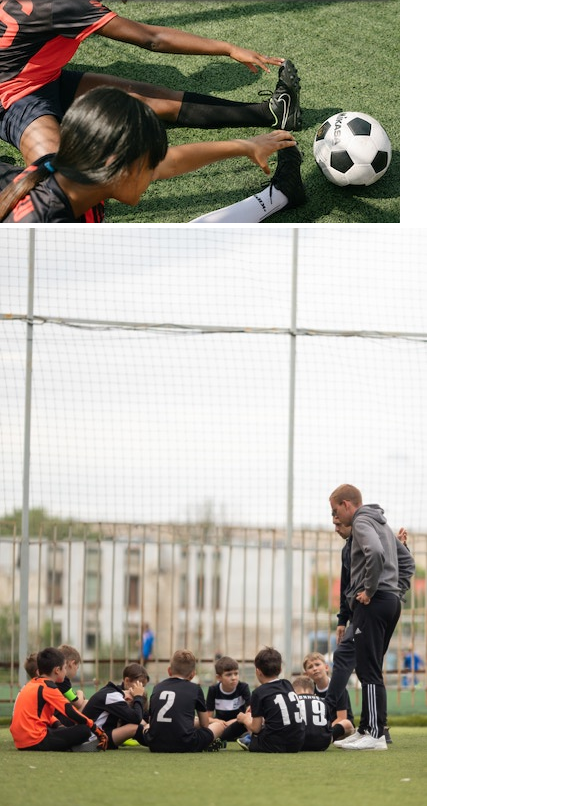
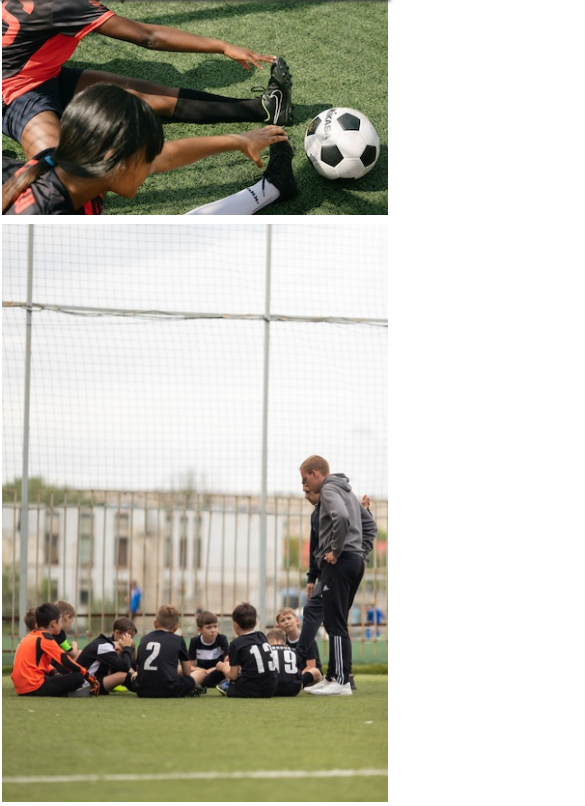
Before and after one commit to Marchopkins96/soccer-school, a plain HTML site: page gallery.html in a window 390 px wide. Shown: the part 153-959 px from the top of the page, 585 px wide, since content can reach past the window. Drawn offline with Linux system fonts and the light colour scheme.

Commit message:
Style gallery for mobile devices

```diff
--- a/assets/css/style.css
+++ b/assets/css/style.css
@@ -266,6 +266,12 @@ main {
 
 /* Gallery page CSS styles */
 
+#photos img {
+    width: 100%;
+    padding: 2px;
+    line-height: 1em;
+}
+
 
 /* Footer */
 footer {
```
